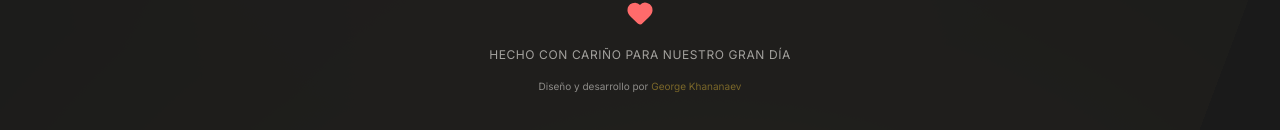
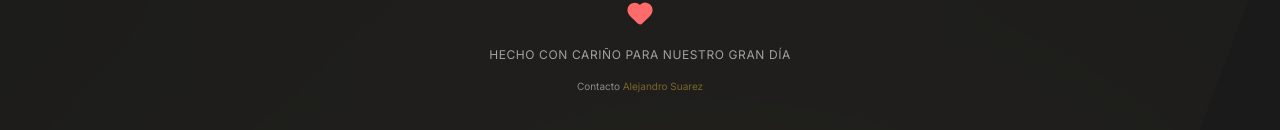
Before and after one commit to alesuamor/wedding, a Next.js app: page / in a window 1280 px wide. Shown: the part 11223-11353 px from the top of the page. Built offline with nearby package versions, Linux system fonts and the light colour scheme; no server answers; a web font is replaced by a local one.

Commit message:
adding stuff

```diff
--- a/app/components/Footer.jsx
+++ b/app/components/Footer.jsx
@@ -50,8 +50,8 @@ export default function Footer() {
 
                     {/* Contact Info */}
                     <p className="text-lg text-[#faf8f3] opacity-80 leading-relaxed mb-12">
-                        Nos encantará celebrar este día con ustedes<br/>
-                        Para cualquier duda, pueden escribirnos a<br/>
+                        Nos encantará celebrar este día con ustedes<br />
+                        Para cualquier duda, pueden escribirnos a<br />
                         <a
                             href={`mailto:${settings.couple.email}`}
                             className="text-[#d4af37] hover:text-[#ff6b6b] transition-colors duration-300"
@@ -112,14 +112,14 @@ export default function Footer() {
                         </p>
 
                         <p className="text-[10px] text-[#faf8f3] opacity-50 mt-4">
-                            Diseño y desarrollo por{' '}
+                            Contacto{' '}
                             <a
-                                href="https://george.khananaev.com/"
+                                href="https://alesuamor.com/"
                                 target="_blank"
                                 rel="noopener noreferrer"
                                 className="text-[#d4af37] hover:text-[#f4e4a1] transition-colors duration-300"
                             >
-                                George Khananaev
+                                Alejandro Suarez
                             </a>
                         </p>
                     </div>
--- a/app/components/RSVPForm.jsx
+++ b/app/components/RSVPForm.jsx
@@ -181,7 +181,7 @@ export default function RSVPForm({ guest }) {
                             htmlFor="message"
                             className="absolute left-0 top-3 text-[#1a1a1a]/60 transition-all duration-300 peer-focus:-top-6 peer-focus:text-sm peer-focus:text-[#d4af37] peer-[:not(:placeholder-shown)]:-top-6 peer-[:not(:placeholder-shown)]:text-sm"
                         >
-                            Mensaje, restricciones alimentarias o comentarios
+                            ¿Algún mensajito?
                         </label>
                     </div>
 
```
Also changed, not shown: 1 other file (tests, documents, lock files or other folders).
